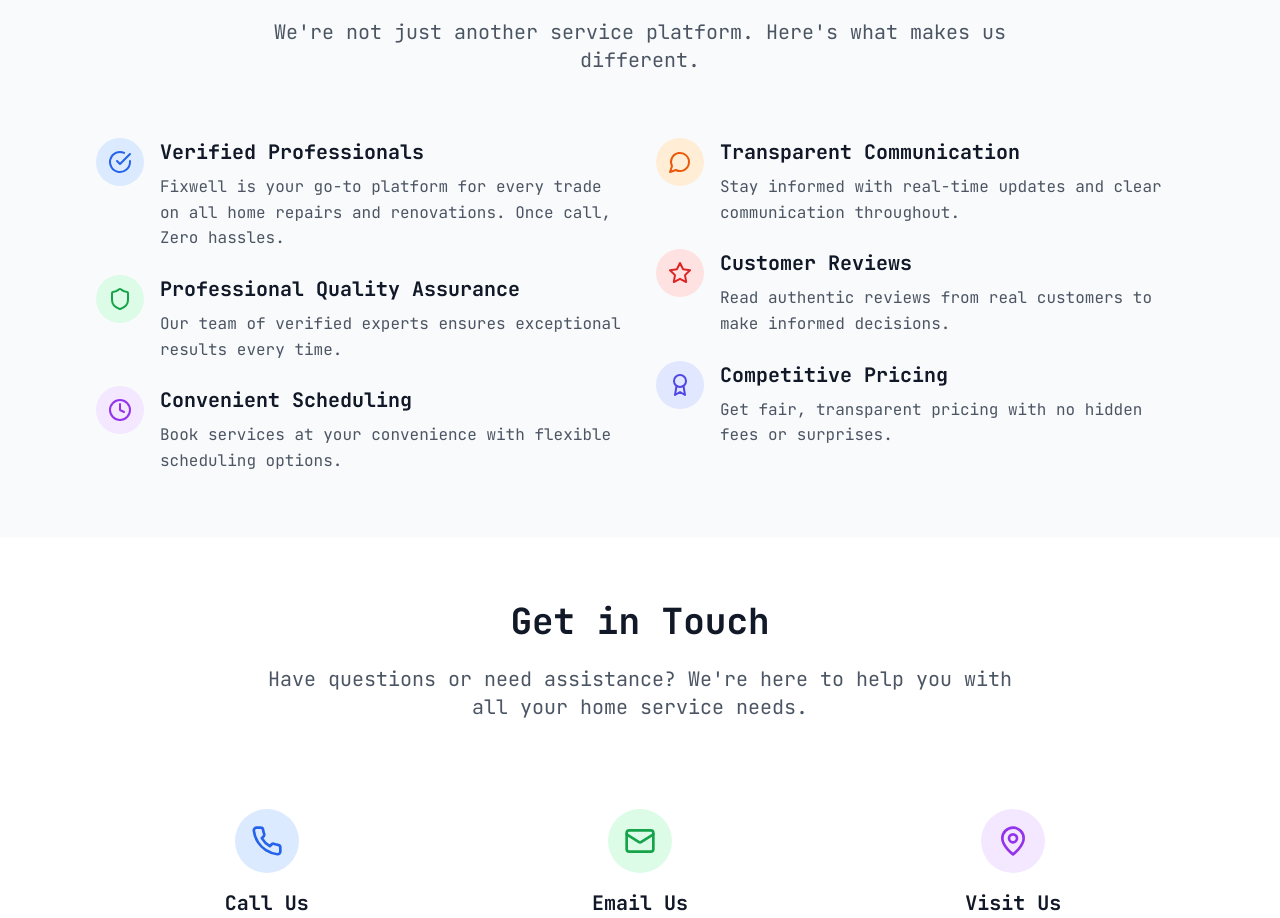
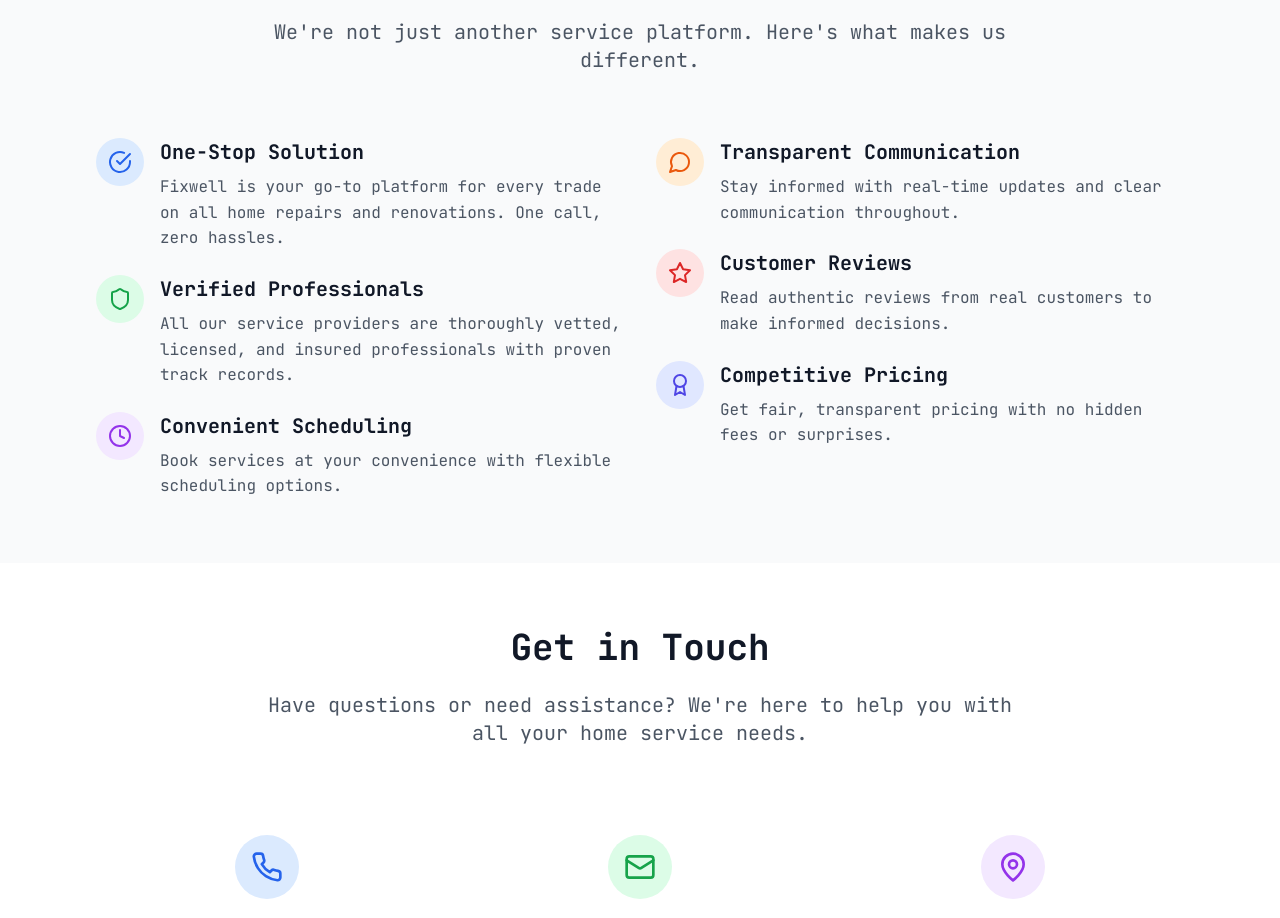
Before and after one commit to fixwellinc/household-services-platform, a Next.js app in the folder apps/frontend/: page /about in a window 1280 px wide. Shown: the part 2620-3538 px from the top of the page. Built offline with nearby package versions, Linux system fonts and the light colour scheme; no server answers.

Commit message:
Update Why Choose Fixwell section: add One-Stop Solution and restore Verified Professionals content

```diff
--- a/apps/frontend/app/about/page.tsx
+++ b/apps/frontend/app/about/page.tsx
@@ -210,9 +210,9 @@ export default function AboutPage() {
                   <CheckCircle className="w-6 h-6 text-blue-600" />
                 </div>
                 <div>
-                  <h3 className="text-xl font-bold text-gray-900 mb-2">Verified Professionals</h3>
+                  <h3 className="text-xl font-bold text-gray-900 mb-2">One-Stop Solution</h3>
                   <p className="text-gray-600">
-                    Fixwell is your go-to platform for every trade on all home repairs and renovations. Once call, Zero hassles.
+                    Fixwell is your go-to platform for every trade on all home repairs and renovations. One call, zero hassles.
                   </p>
                 </div>
               </div>
@@ -222,9 +222,9 @@ export default function AboutPage() {
                   <Shield className="w-6 h-6 text-green-600" />
                 </div>
                 <div>
-                  <h3 className="text-xl font-bold text-gray-900 mb-2">Professional Quality Assurance</h3>
+                  <h3 className="text-xl font-bold text-gray-900 mb-2">Verified Professionals</h3>
                   <p className="text-gray-600">
-                    Our team of verified experts ensures exceptional results every time.
+                    All our service providers are thoroughly vetted, licensed, and insured professionals with proven track records.
                   </p>
                 </div>
               </div>
```
